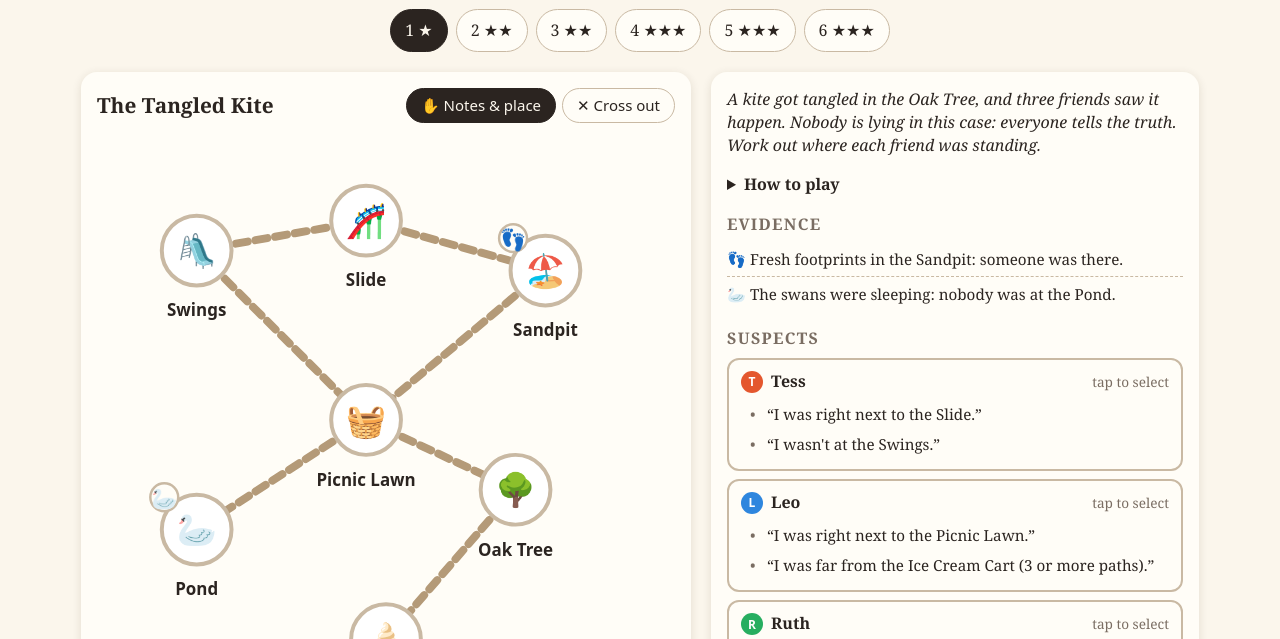
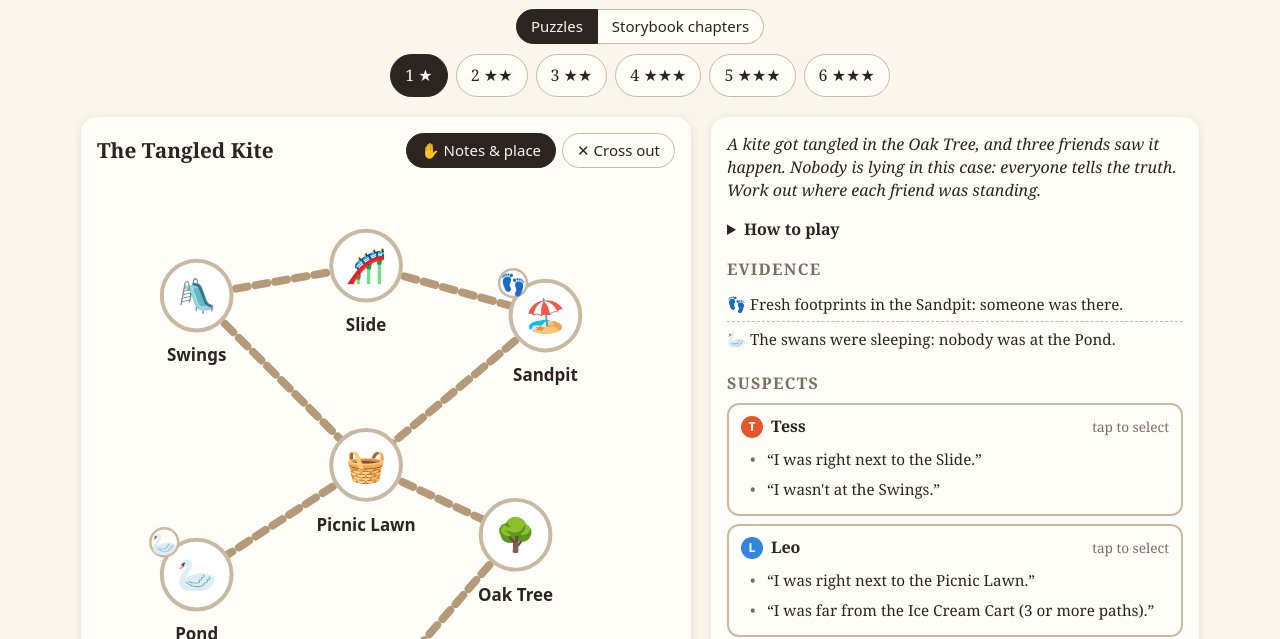
Before and after one commit to quickcardboard/logic, a plain HTML site: page index.html in a window 1280 px wide. Shown: the part 97-736 px from the top of the page. Drawn offline with Linux system fonts and the light colour scheme.

Commit message:
Add Storybook chapters as a second set in the player
Co-Authored-By: Claude Opus 5.5 <noreply@anthropic.com>
Claude-Session: https://claude.ai/code/session_01N3fnoRTTPo5B3Y9YjUGWdV

```diff
--- a/app.js
+++ b/app.js
@@ -1,5 +1,7 @@
 (() => {
-  const CASES = window.CASES || [];
+  const SETS = { puzzles: window.CASES || [], book: window.BOOK || [] };
+  let set = "puzzles";
+  let CASES = SETS[set];
   const $ = (id) => document.getElementById(id);
   const svgNS = "http://www.w3.org/2000/svg";
   const R = 7; // spot radius in map units
@@ -52,12 +54,21 @@
   }
 
   // ---------- rendering ----------
+  function renderSets() {
+    for (const k of Object.keys(SETS)) $("set-" + k).classList.toggle("on", k === set);
+  }
+  function chooseSet(k) {
+    set = k; CASES = SETS[k]; store.set("wwW:set", k);
+    const last = store.get("wwW:last:" + k);
+    load(Number.isInteger(last) && last < CASES.length ? last : 0);
+  }
+
   function renderNav() {
     const nav = $("cases"); nav.innerHTML = "";
     CASES.forEach((c, i) => {
       const b = document.createElement("button");
       const lv = c.level || 3;
-      b.textContent = `${i + 1} ${"★".repeat(lv)}`;
+      b.textContent = set === "book" ? `Chapter ${i + 1}` : `${i + 1} ${"★".repeat(lv)}`;
       b.title = `${c.title} (${["", "easy", "medium", "hard"][lv]})`;
       b.title = c.title;
       if (i === ci) b.classList.add("on");
@@ -167,7 +178,7 @@
     }
   }
 
-  function render() { renderNav(); renderMap(); renderSide(); }
+  function render() { renderSets(); renderNav(); renderMap(); renderSide(); }
 
   // ---------- interaction ----------
   function clearVerdict() { $("verdict").textContent = ""; $("verdict").className = "verdict"; }
@@ -295,7 +306,7 @@
   function load(i) {
     ci = i; selected = null;
     st = Object.assign(blank(), store.get(key()) || {});
-    store.set("wwW:last", i);
+    store.set("wwW:last:" + set, i);
     $("verdict").textContent = "";
     setTool("place"); render();
   }
@@ -307,6 +318,7 @@
   $("hintBtn").onclick = hint;
   $("reset").onclick = () => { st = blank(); selected = null; save(); $("verdict").textContent = ""; render(); };
 
-  const last = store.get("wwW:last");
-  load(Number.isInteger(last) && last < CASES.length ? last : 0);
+  for (const k of Object.keys(SETS)) $("set-" + k).onclick = () => chooseSet(k);
+  const saved = store.get("wwW:set");
+  chooseSet(saved in SETS && SETS[saved].length ? saved : "puzzles");
 })();
--- a/index.html
+++ b/index.html
@@ -10,6 +10,7 @@
 <header>
   <h1>Who Was Where?</h1>
   <p class="tag" id="tag">Place every suspect on the map. Find the Fibber.</p>
+  <div class="sets"><button id="set-puzzles">Puzzles</button><button id="set-book">Storybook chapters</button></div>
   <nav id="cases"></nav>
 </header>
 
@@ -63,6 +64,7 @@
 <footer>Prototype. Every case has exactly one solution. ★ easy, ★★ medium, ★★★ hard.</footer>
 
 <script src="puzzles/cases.js"></script>
+<script src="puzzles/book/cases.js"></script>
 <script src="app.js"></script>
 </body>
 </html>
--- a/puzzles/book/cases.js
+++ b/puzzles/book/cases.js
@@ -1,5 +1,5 @@
 // Generated by tools/generate.py. Do not edit by hand.
-window.CASES = [
+window.BOOK = [
  {
   "id": "book1",
   "title": "Chapter 1: The Bell That Wouldn't Ring",
--- a/style.css
+++ b/style.css
@@ -25,6 +25,10 @@ body {
 header { text-align: center; padding: 20px 16px 8px; }
 h1 { margin: 0; font-size: 2rem; letter-spacing: .02em; }
 .tag { margin: 4px 0 12px; color: var(--muted); font-style: italic; }
+.sets { display: flex; gap: 0; justify-content: center; margin-bottom: 10px; }
+.sets button { border-radius: 0; }
+.sets button:first-child { border-radius: 999px 0 0 999px; }
+.sets button:last-child { border-radius: 0 999px 999px 0; border-left: 0; }
 nav { display: flex; gap: 8px; justify-content: center; flex-wrap: wrap; }
 nav button { font: inherit; }
 button {
```
Also changed, not shown: 1 other file.
